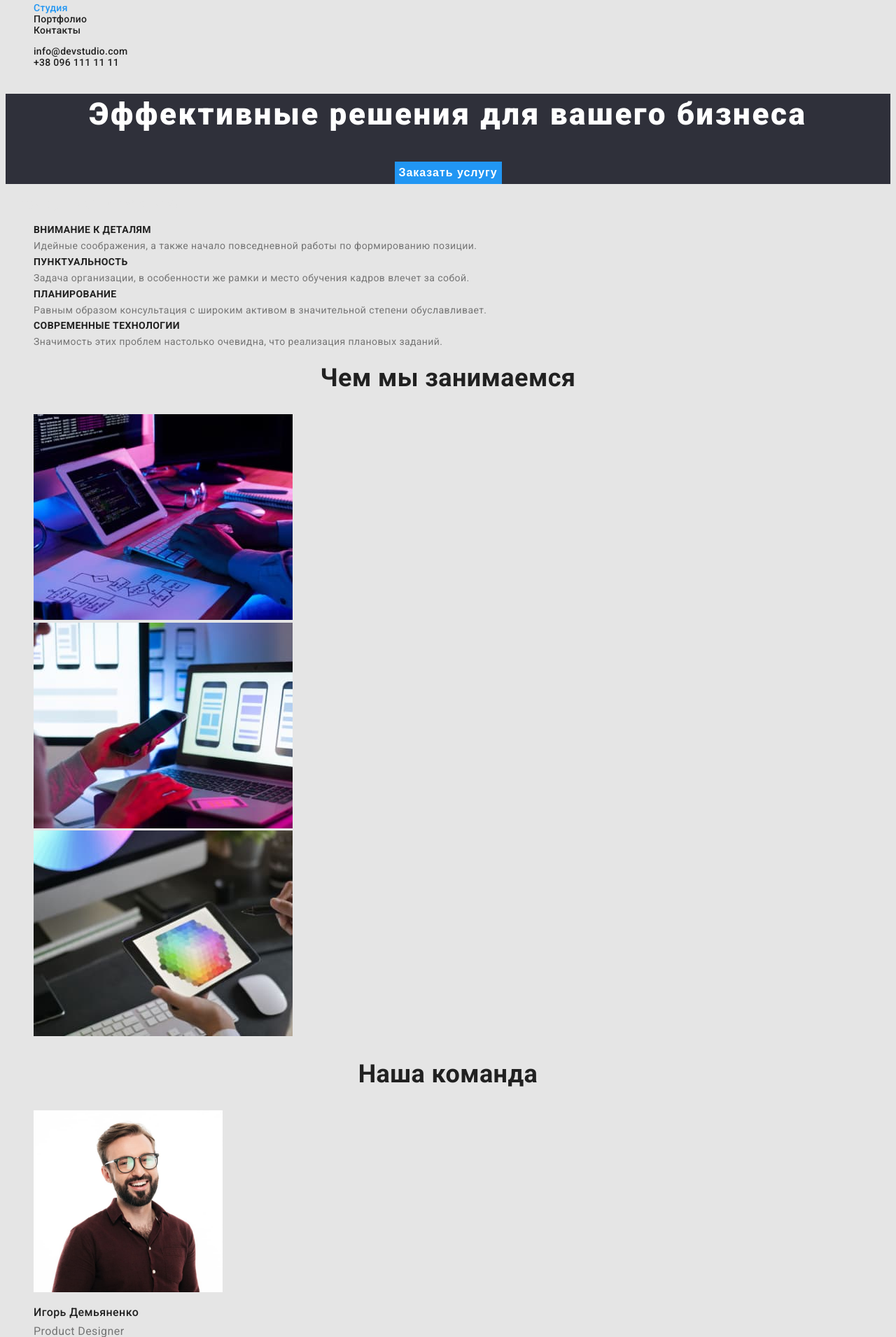
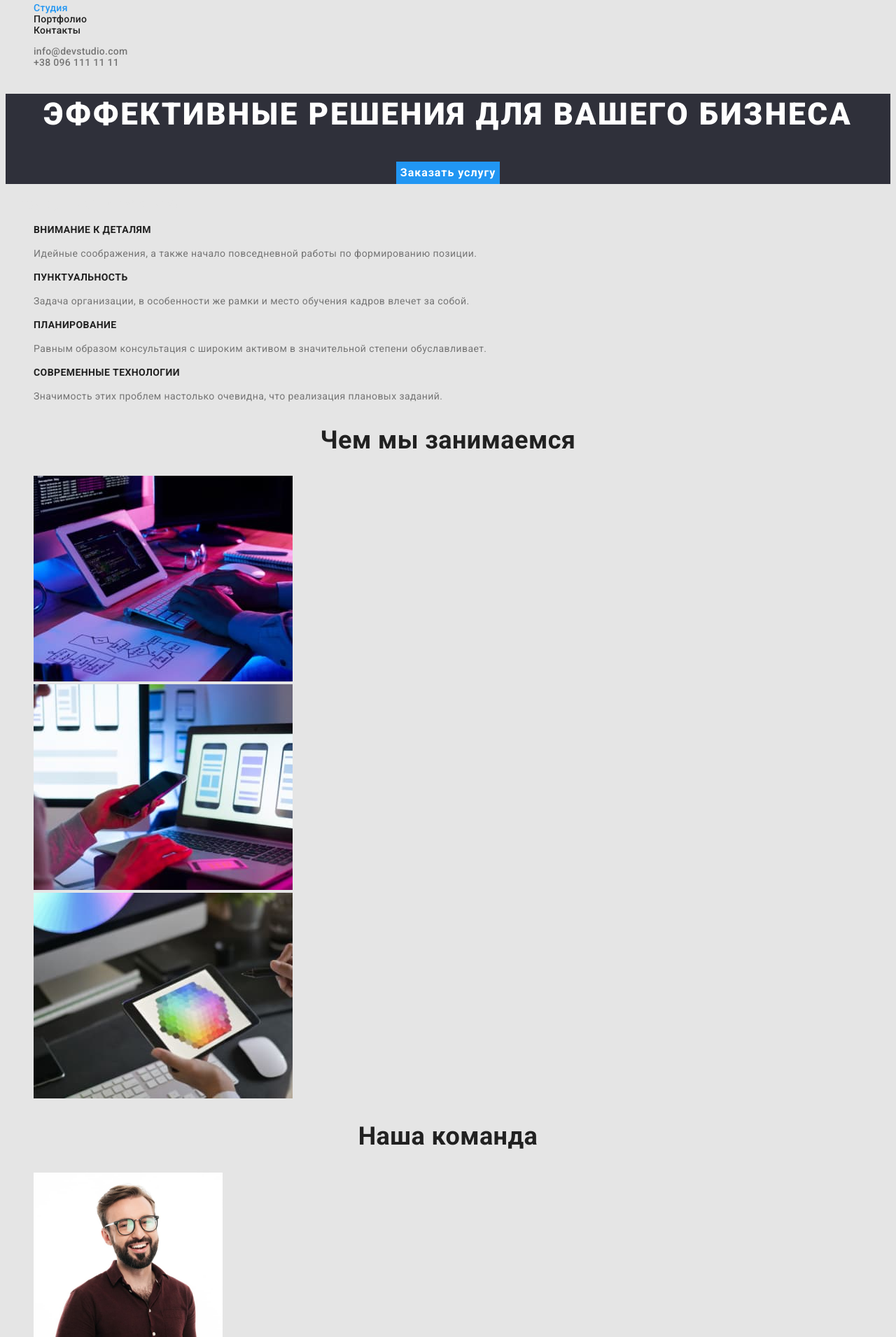
Before and after one commit to DanilStan/goit-markup-hw-02, a plain HTML site: page index.html in a window 1280 px wide. Shown: the part 49-1960 px from the top of the page at 70% size. Drawn offline with Linux system fonts and the light colour scheme.

Commit message:
Виправленні помилки

```diff
--- a/css/styles.css
+++ b/css/styles.css
@@ -60,6 +60,10 @@ body {
     color: var(--acent-color);
 }
 
+.site-nav .auth {
+    color: var(--secondary-text-color);
+}
+
 /* Клас для сброса параметров списков */
 .list {
   list-style: none;
@@ -77,12 +81,14 @@ body {
   font-size: 44px;
   line-height: 1.36;
   letter-spacing: 0.06em;
+  text-transform: uppercase;
 }
 
 .hero-button {
   color: var(--primary-white-color);
   background-color: var(--acent-color);
 
+  font-family: inherit;
   font-weight: 700;
   font-size: 16px;
   line-height: 1.88;
@@ -107,7 +113,7 @@ body {
 .features-text {
   color: var(--secondary-text-color);
 
-  line-height: 1.71px;
+  line-height: 1.71;
 }
 
 /* Секция занятий сайта */
@@ -132,7 +138,7 @@ body {
   color: var(--secondary-text-color);
 
   font-size: 16px;
-  line-height: 1.18px;
+  line-height: 1.18;
 }
 
 /* Подвал */
@@ -149,6 +155,7 @@ body {
   font-size: 14px;
   line-height: 1.71;
   text-decoration: none;
+  font-style: normal;
 }
 .footer-link.white {
   color: var(--primary-white-color);
@@ -180,6 +187,7 @@ body {
   color: var(--title-text-color);
   background-color: #f5f3fa;
 
+  font-family: inherit;
   font-weight: 500;
   font-size: 16px;
   line-height: 1.62;
@@ -212,5 +220,5 @@ body {
   color: var(--secondary-text-color);
 
   font-size: 16px;
-  line-height: 1.88px;
+  line-height: 1.88;
 }
--- a/index.html
+++ b/index.html
@@ -25,8 +25,8 @@
       </nav>
       <!-- Контактная информация -->
       <ul class="site-nav auth list">
-        <li><a href="mailto:info@devstudio.com" class="link">info@devstudio.com</a></li>
-        <li><a href="tel:+380961111111" class="link">+38 096 111 11 11</a></li>
+        <li><a href="mailto:info@devstudio.com" class="link auth">info@devstudio.com</a></li>
+        <li><a href="tel:+380961111111" class="link auth">+38 096 111 11 11</a></li>
       </ul>
     </header>
 
```
Also changed, not shown: portfolio.html (+3 -3 lines).
